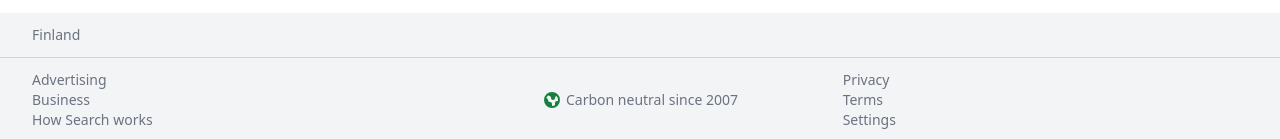
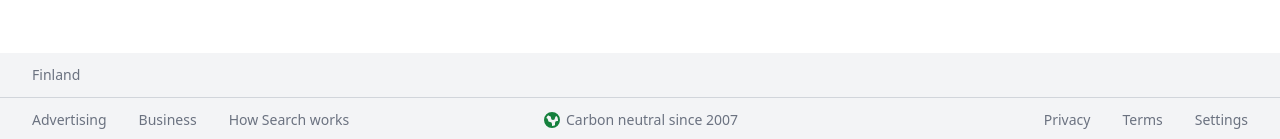
Before and after one commit to waleedd32/Google-clone-2.0, a Next.js app: page / in a window 1280 px wide. Shown: the part 658-797 px from the top of the page. Built offline with nearby package versions, Linux system fonts and the light colour scheme.

Commit message:
added styles to paragraphs

```diff
--- a/components/Footer.js
+++ b/components/Footer.js
@@ -5,25 +5,25 @@
   return (
     <footer
       className="grid w-full divide-y-[1px] divide-gray-300 bg-gray-100 text-sm
-     text-gray-500"
+   text-gray-500"
     >
       <div className="px-8 py-3 ">
         <p>Finland</p>
       </div>
       <div
         className="grid grid-cols-1 md:grid-cols-2 lg:grid-cols-3 gap-y-4
-      grid-flow-row-dense px-8 py-3"
+    grid-flow-row-dense px-8 py-3"
       >
         <div className="flex justify-center items-center md:col-span-2 lg:col-span-1 lg:col-start-2 ">
           <GlobeIcon className="h-5 mr-1 text-green-700" />
           Carbon neutral since 2007
         </div>
-        <div>
+        <div className="flex justify-center space-x-8 whitespace-nowrap md:justify-self-start">
           <p>Advertising</p>
           <p>Business</p>
           <p>How Search works</p>
         </div>
-        <div>
+        <div className="flex justify-center space-x-8 md:ml-auto">
           <p>Privacy</p>
           <p>Terms</p>
           <p>Settings</p>
```
